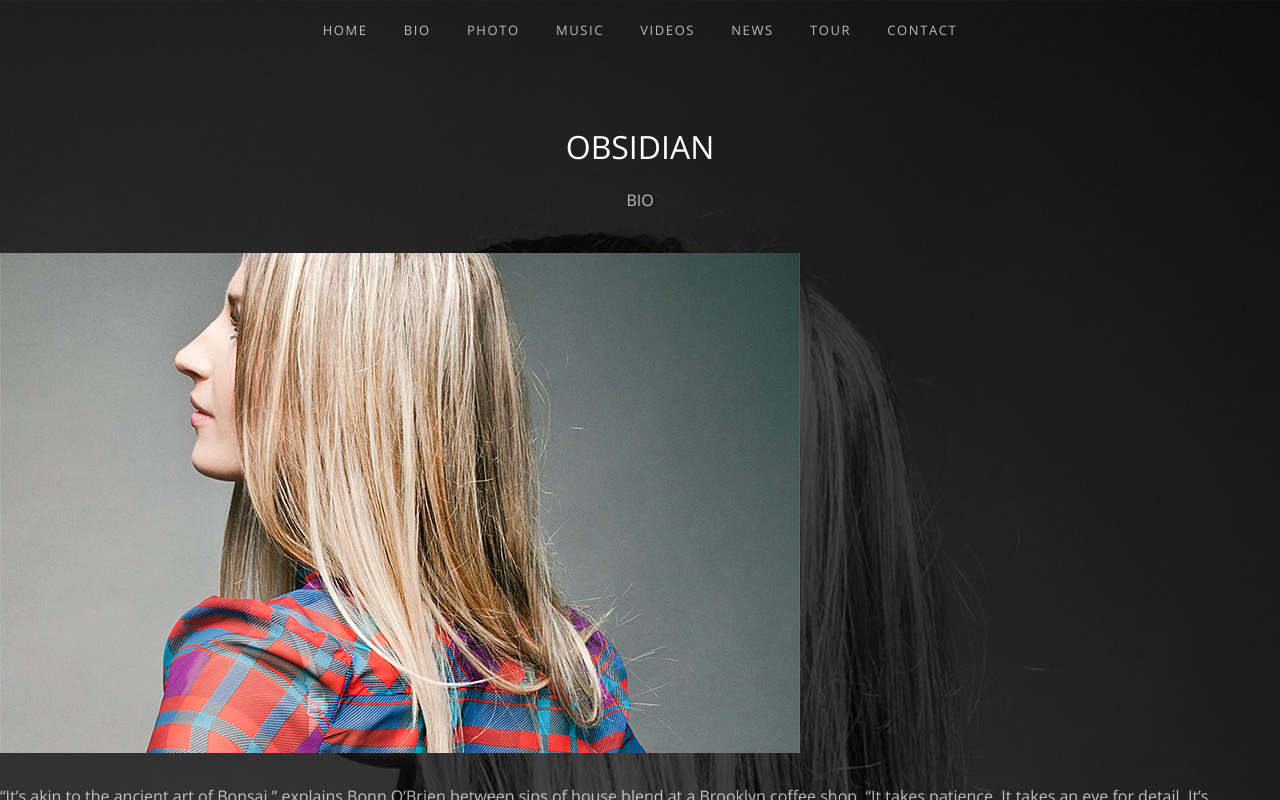
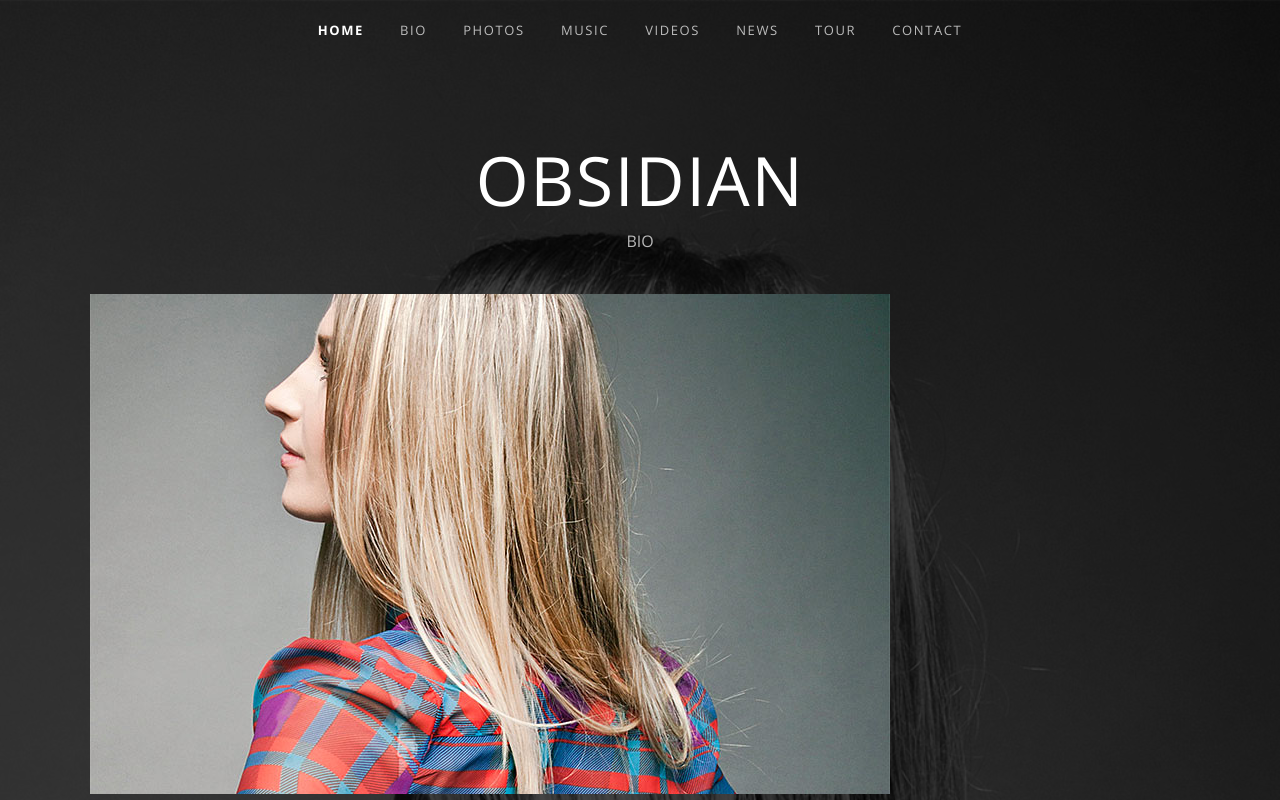
Before and after one commit to Nicomartin14/site_musique, a plain HTML site: page bio.html in a window 1280 px wide. Shown: the top 800 px of the page. Drawn offline with nearby package versions, Linux system fonts and the light colour scheme.

Commit message:
création de la page bio

```diff
--- a/bio.html
+++ b/bio.html
@@ -1,41 +1,35 @@
+<!DOCTYPE html>
 	<html>
 		<head>
 			<meta charset="utf-8">
-	<link type="text/css" rel="stylesheet" href="css/style.css">
-	<link type="text/css" rel="stylesheet" href="css/normalize.css">
-	<link type="text/css" rel="stylesheet" href="css/bio.css">
-	<link href='https://fonts.googleapis.com/css?family=Open+Sans:300,400,600,700' rel='stylesheet' type='text/css'>
+			<link href='css/normalize.css' rel='stylesheet' type='text/css'>
 			<link href='css/font-awesome-4.4.0/css/font-awesome.css' rel='stylesheet' type='text/css'>
 			<link href='css/font-awesome-4.4.0/css/font-awesome.min.css' rel='stylesheet' type='text/css'>
-
-		<title>défi simplon</title>
+			<link type="text/css" rel="stylesheet" href="css/style.css"/>
+			<link href='https://fonts.googleapis.com/css?family=Open+Sans:300,400,600,700' rel='stylesheet' type='text/css'>
+			<title>Défis Simplon N°2</title>
 		</head>
 		<body>
 			<div id="body-opacity"></div>
-			<div id="global">
-				<div id="header-photo">
-					<header id="header">
-						<h1 id="titre_header">OBSIDIAN</h1>
-						<span>BIO</span>
+				<div id="content">
+					<header>
+						<h1 id="header_title" href="" >Obsidian</h1>
+						<span>Bio</span>
 						<nav>
 							<ul>
-								<a><li>home</li></a>
-								<a><li>bio</li></a>
-								<a><li>photo</li></a>
-								<a><li>music</li></a>
-								<a><li>videos</li></a>
-								<a><li>news</li></a>
-								<a><li>tour</li></a>
-								<a><li>contact</li></a>
-
+								<li><a class='active' href="index.html">Home</a></li>
+								<li><a href="bio.html">Bio</a></li>
+								<li><a href="photos.html">Photos</a></li>
+								<li><a href="music.html">Music</a></li>
+								<li><a href="videos.html">Videos</a></li>
+								<li><a href="news.html">News</a></li>
+								<li><a href="tour.html">Tour</a></li>
+								<li><a href="contact.html">Contact</a></li>
 							</ul>
 						</nav>
 					</header>
-						<div id="titre-photo">
 					<figure id="figure-img"><div id="bio-img"><img id="image" src="images/featured-bio.jpg"></div></figure>
-						</div>
-				</div>
-						<div>
+						<div id="bio">
 							<article id="texte"><p>“It’s akin to the ancient art of Bonsai,” explains Bonn O’Brien between sips of house blend at a Brooklyn coffee shop. “It takes patience. It takes an eye for detail. It’s reverence, respect, and a steady hand all rolled into one. It’s the only way to take care of a proper beard. We take the same approach to our music.”</p>
 
 							<p>Three years ago, the O’Brien-lead The Dapper Beards burst into the country’s collective consciousness like a Salvador Dali ‘stache thanks to their now-iconic appearance on the cover of the trendy periodical “Garden and Gun.” “The Beards Are Here, And They Will Save Folk Music” read the headline. The striking image of the four bandmates in repose, silhouetted by a SoHo sunset was an immediate viral sensation.</p>
@@ -57,8 +51,9 @@
 							<p>And when will the world get to experience this movement firsthand?
 						“Soon,” says O’Brien. “We’re thinking about writing our first song, and maybe even playing it at an open mic really soon. But it’s not going to be one of those slapped-together open mic’s, mind you. It’s going to be a really serious one.”</p>
 							</article>
+					</div>
 					<footer>
-					<div class="premier_footer">
+						<div class="footer-first">
 							<div id="footer-left">
 								<h2 >About Obsidian</h2>
 								<p>
@@ -88,7 +83,7 @@
 								</ul>
 							</div>
 						</div>
-		<div class="premier_footer" style="text-align: center;">
+						<div class="footer-first" style="text-align: center;">
 							<ul>
 								<li><a href=""><i class="footer-btn fa fa-2x fa-twitter"></i></a></li>
 								<li><a href=""><i class="footer-btn fa fa-2x fa-facebook-square"></i></a></li>
@@ -99,14 +94,12 @@
 								<li><a href=""><i class="footer-btn fa fa-2x fa-apple"></i></a></li>
 								<li><a href=""><i class="footer-btn fa fa-2x fa-soundcloud"></i></a></li>
 								<li><a href=""><i class="footer-btn fa fa-2x fa-spotify"></i></a></li>
-
 							</ul>
 							<span>Obsidian Music Theme by  AudioTheme.</span>
 						</div>
+
 					</footer>
 				</div>
-					</div>
-						</div>
+
 		</body>
-
 	</html>
```
Lines whose indentation alone changed are shown as unchanged.
